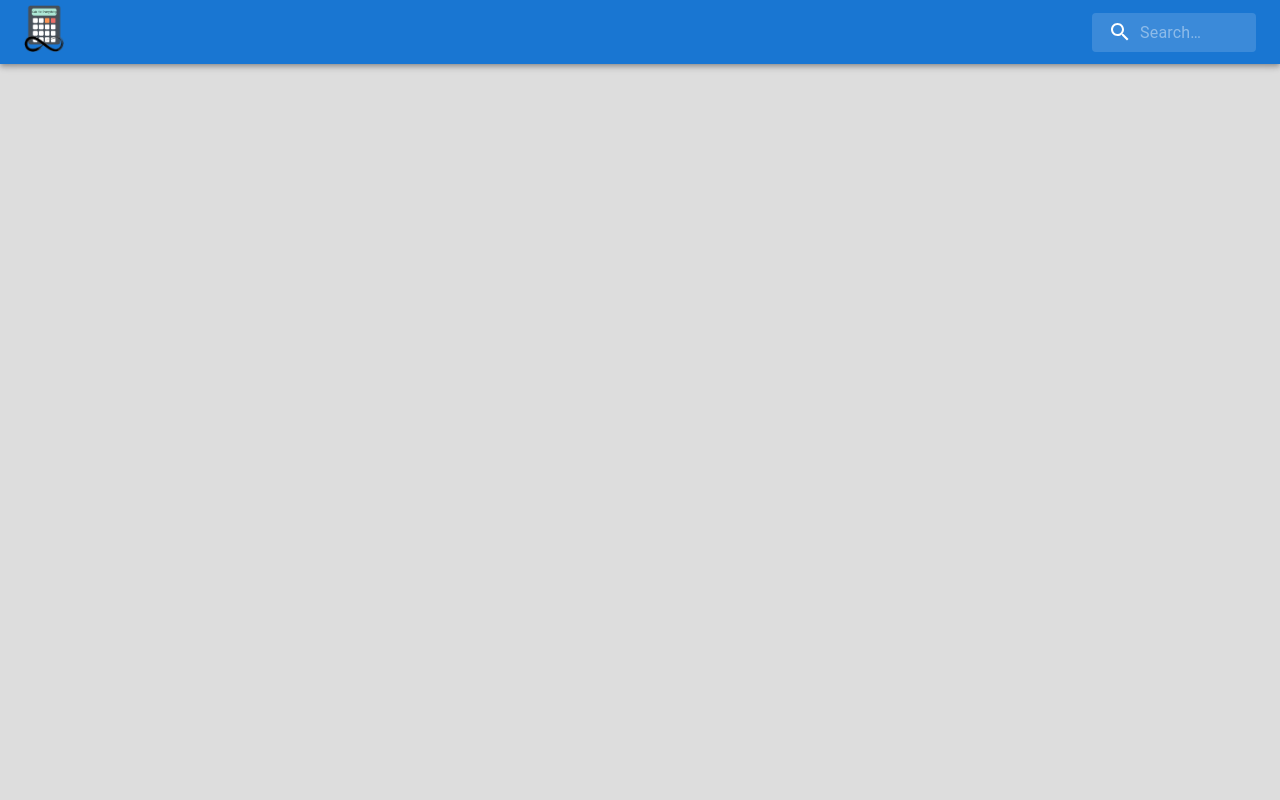
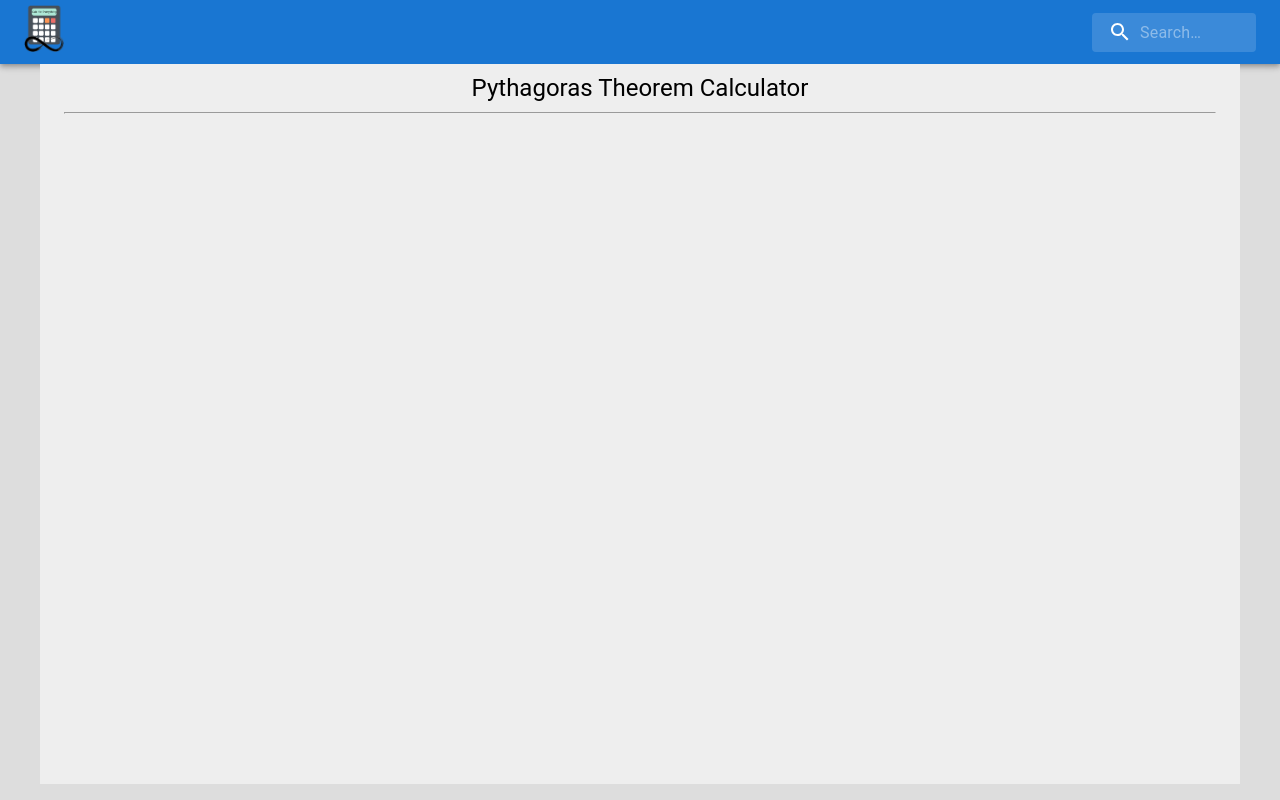
Before and after one commit to SarthakKeshari/calc_for_everything, a React (Create React App) app in the folder calculators/: page /pythagorastheorem in a window 1280 px wide. Before the commit this address had no page. Built offline with nearby package versions, Linux system fonts and the light colour scheme.

Commit message:
Added folders for contribution

```diff
--- a/calculators/src/App.js
+++ b/calculators/src/App.js
@@ -96,6 +96,7 @@ import MainPlaceAndFaceValueCalc from './mathematical/placeAndFaceValueCalc/Main
 import MainEquatingDenominatorOfFraction from './mathematical/equatingDenominatorOfFraction/MainEquatingDenominatorOfFraction';
 import MainTableOfNumber from './mathematical/tableOfNumber/MainTableOfNumber';
 import MainFactorsOfNumber from './mathematical/factorsOfNumber/MainFactorsOfNumber';
+import MainPythagorasTheorem from './mathematical/pythagorasTheorem/MainPythagorasTheorem';
 
 function App() {
   return (
@@ -182,6 +183,7 @@ function App() {
             <Route path="equatingdenominatoroffraction" element={<MainEquatingDenominatorOfFraction/> } />
             <Route path="tableofnumber" element={<MainTableOfNumber/> } />
             <Route path="factorsofnumber" element={<MainFactorsOfNumber/> } />
+            <Route path="pythagorastheorem" element={<MainPythagorasTheorem/> } />
             {/* Chemistry */}
             <Route path="phcalc" element={<MainPHCalc />} />
             <Route path="chemicaleqbalancer" element={<MainChemicalEqBalancer />} />
--- a/calculators/src/Home.js
+++ b/calculators/src/Home.js
@@ -89,6 +89,7 @@ export default function Home() {
             <HomeGridItem calcName="Equating Denominator Of Fraction" path="/equatingdenominatoroffraction"/>
             <HomeGridItem calcName="Table Of A Number" path="/tableofnumber"/>
             <HomeGridItem calcName="Factors Of A Number" path="/factorsofnumber"/>
+            <HomeGridItem calcName="Pythagoras Theorem Calculator" path="/pythagorastheorem"/>
         </Grid>
         <br/>
         <Typography pt={1} variant='h5'>Chemistry</Typography>
--- /dev/null
+++ b/calculators/src/mathematical/pythagorasTheorem/MainPythagorasTheorem.js
@@ -0,0 +1,14 @@
+import React from 'react';
+import { Container, Typography } from '@mui/material';
+
+function MainPythagorasTheorem(){
+    return(
+        <Container maxWidth="lg" sx={{ bgcolor: '#eeeeee', minHeight: '90vh', paddingY:"10" }}>
+            <Typography pt={1} variant='h5' sx = {{textAlign: "center"}}>Pythagoras Theorem Calculator</Typography>
+            <hr/>
+            <br/>
+        </Container>
+    )
+}
+
+export default MainPythagorasTheorem;
```
